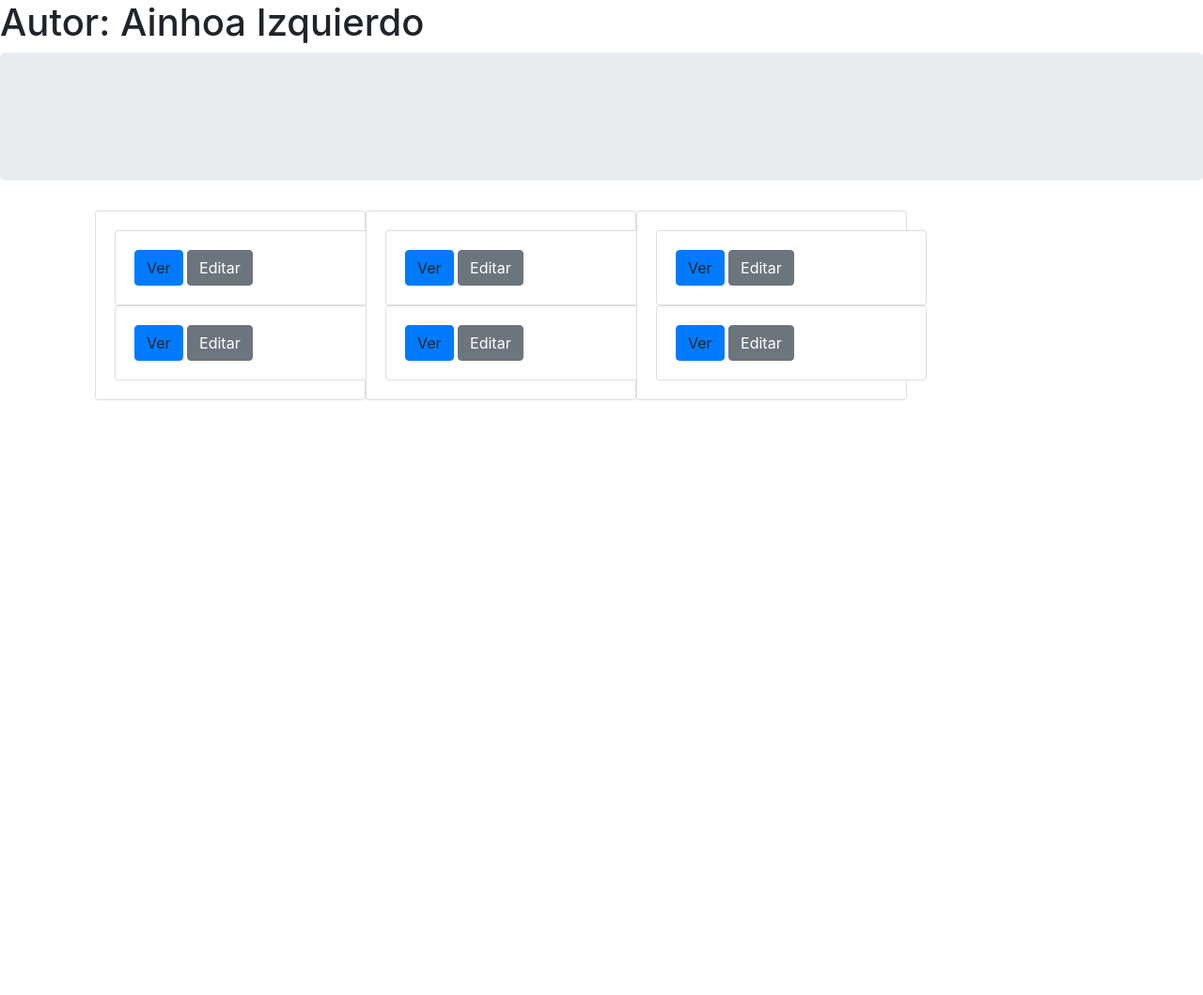
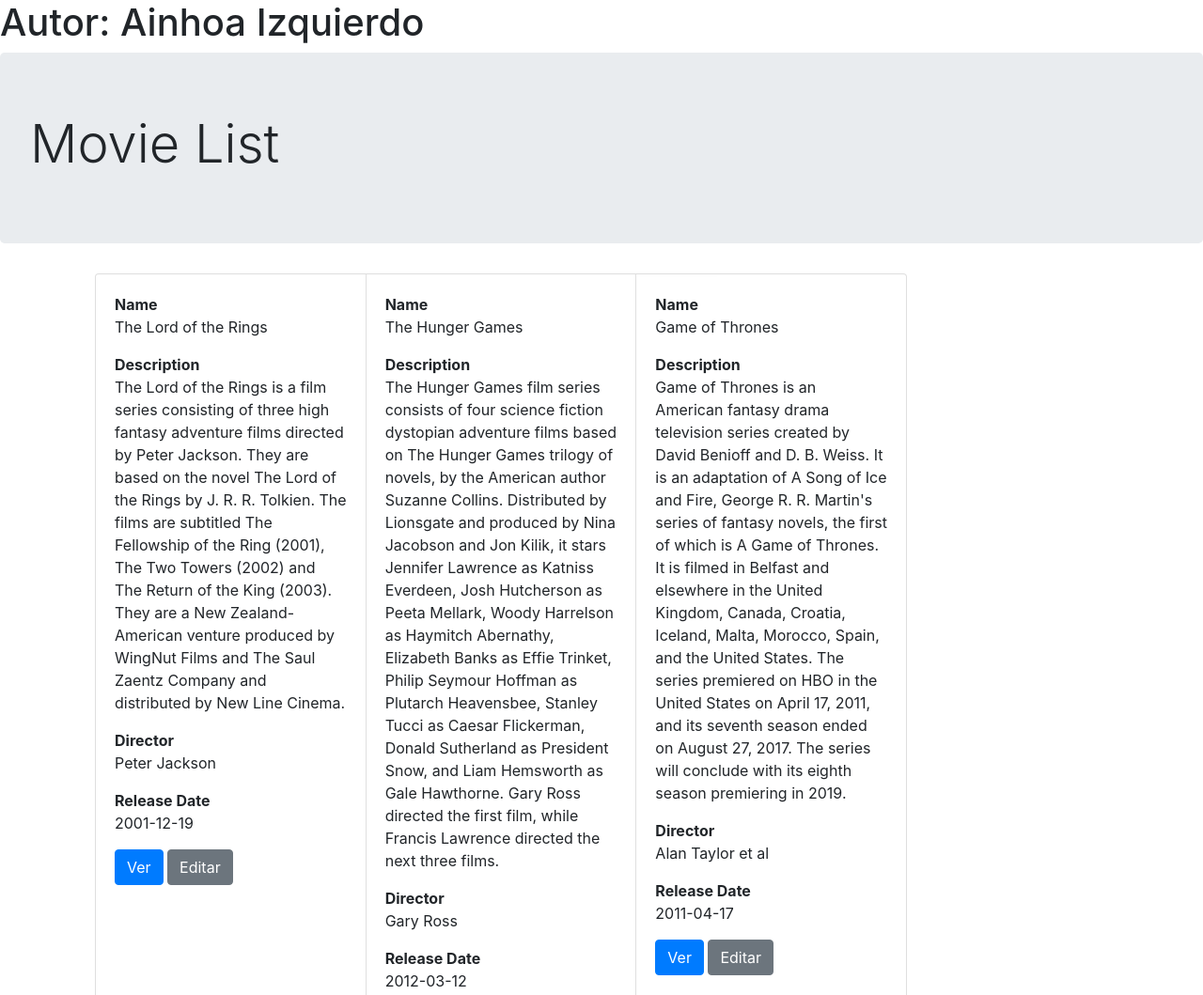
Before and after one commit to Ainhoaleft/practica_vuejs_componentes, a website: page index.html in a window 1280 px wide. Shown: the top 1059 px of the page at 94% size. Before the commit the page ends 800 px from the top, so only its background shows below. Drawn offline with nearby package versions, Linux system fonts and the light colour scheme.

Commit message:
ya funciona 02/02/2023

```diff
--- a/index.html
+++ b/index.html
@@ -24,21 +24,17 @@
                  - Crear un componente item-data
             -->
             <div class="jumbotron">
-                <h1 class="display-4" id="title">{{ title }}</h1>
+                <h1 class="display-4" id="title">{{ col.collection.title }}</h1>
               </div>
               <div class="container">
                 <div class="row" style="margin-left: 1rem;">
-                     <div class="col-xs-12" v-for="item in col.collection.items" :key="item.id">
-                        <div class="card" style="width: 18rem;">
-                            <div class="card-body">
+                            <div class="card-group">
                                 <item-data v-for="item in item" :item="item"></item-data>
                             </div>
-                        </div>
                     </div>
                 </div>
             </div>
         </div>
-
 
 
         <!-- Plantilla para el componente edit-form -->
@@ -72,7 +68,7 @@
             </div>
             <div class="card-body" v-show="edicion">
                 <dl v-for="data in item.data">
-                    <dd>{{ data.prompt }}</dd>
+                    <dt>{{ data.prompt }}</dt>
                     <input v-if="data.prompt != description" type="text" v-model="data.value">
                     <textarea v-else v-model="data.value" type="text"></textarea>
                 </dl>
--- a/js/script.js
+++ b/js/script.js
@@ -74,7 +74,7 @@
                 this.datos = false;
                 this.edicion = true;
             },
-            formclose() {
+            formClose() {
                 this.datos = true;
                 this.edicion = false;
             }
@@ -89,6 +89,6 @@
     el: '#app',
     data: {
         col: server_data,
-        items: server_data. collection.items
+        item: server_data. collection.items
     }
 });
```
